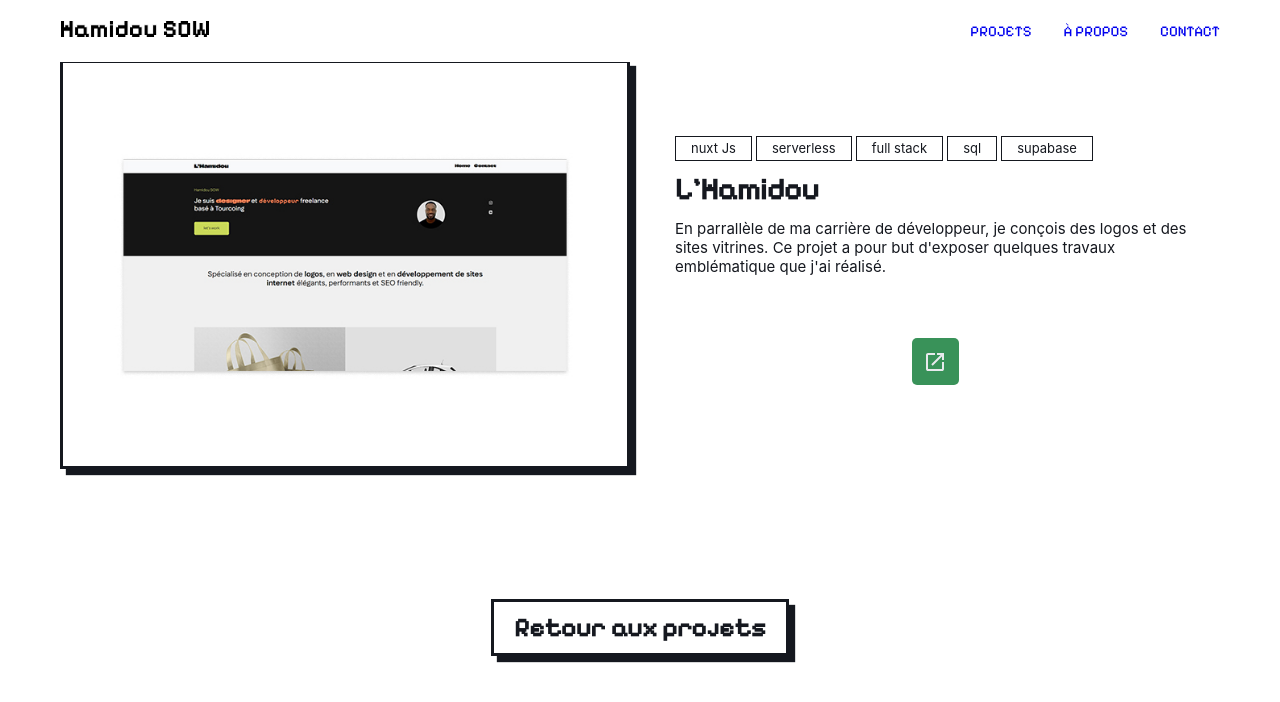
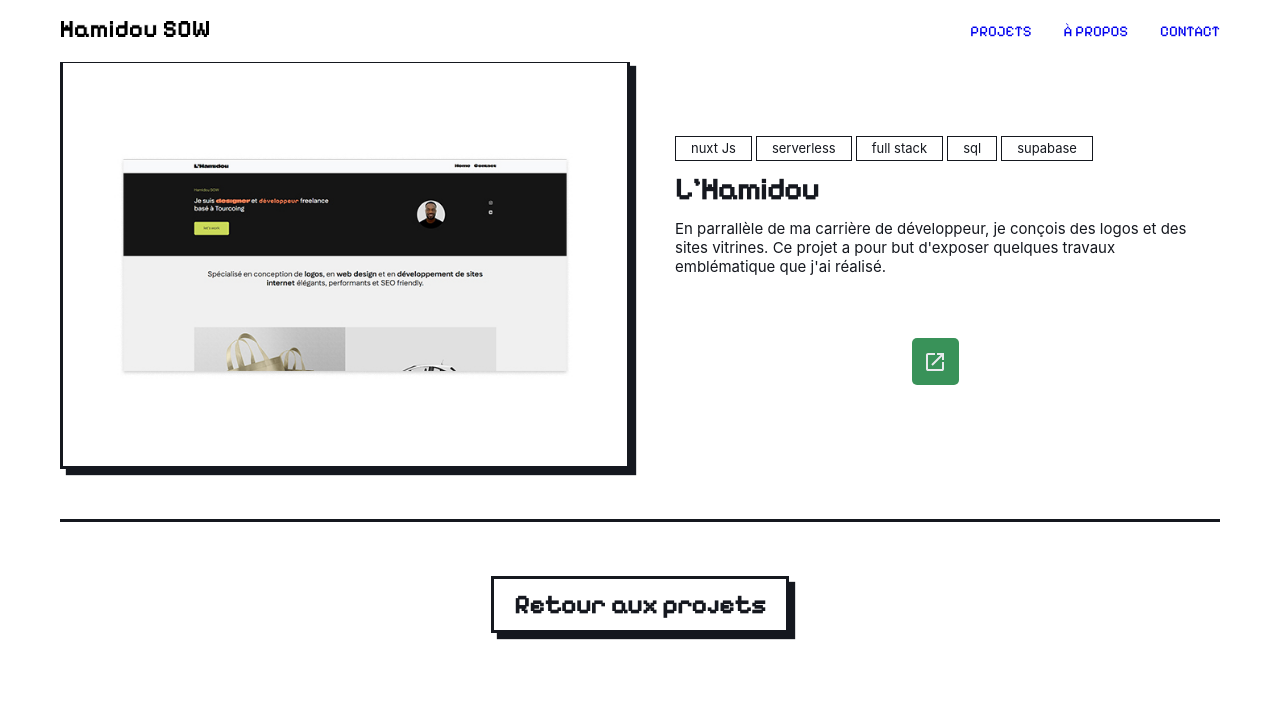
Before and after one commit to hamidousow/hamidousow, a Vue app: page /project/1 in a window 1280 px wide. Shown: the top 702 px of the page. Built offline with nearby package versions, Linux system fonts and the light colour scheme.

Commit message:
add line

```diff
--- a/src/assets/styles/margin.css
+++ b/src/assets/styles/margin.css
@@ -1,5 +1,8 @@
 .mb-30 {
     margin-bottom: 30px;
+}
+.mb-50 {
+    margin-bottom: 50px;
 }
 .mb-60 {
     margin-bottom: 60px;
@@ -14,6 +17,10 @@
 
 .mt-30 {
     margin-top: 30px;
+}
+
+.mt-50 {
+    margin-top: 50px;
 }
 .mt-60 {
     margin-top: 60px;
--- a/src/views/ProjectView.vue
+++ b/src/views/ProjectView.vue
@@ -52,7 +52,8 @@ let project: Project | null = projectArray[0]
         <div v-else>
             <p> Projet non trouvé </p>
         </div>
-        <div class="mt-130 mb-60 container-link-projects">
+        <div class="line mt-50 mb-50"></div>
+        <div class="mb-60 container-link-projects">
             <RouterLink to="/projects" class="link-to-projects pixelify-font-bold border-3 box-shadow"> Retour aux projets </RouterLink>
         </div>
     </div>
@@ -124,6 +125,7 @@ let project: Project | null = projectArray[0]
         padding: 10px 20px;
     }
 
+
     @media screen and (min-width: 765px) {
         .content {
             display: grid;
```
